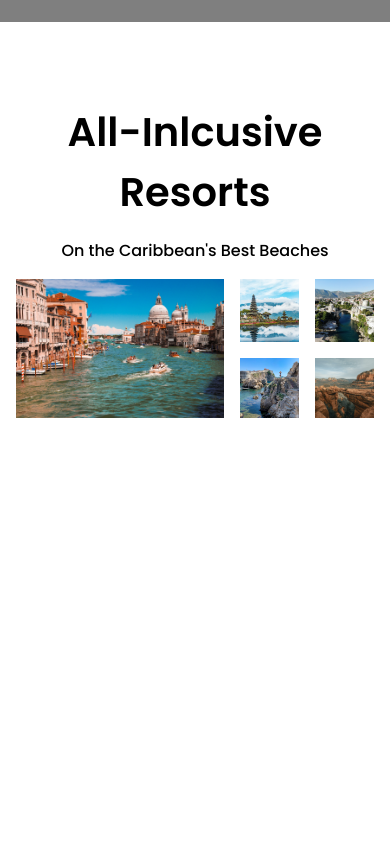
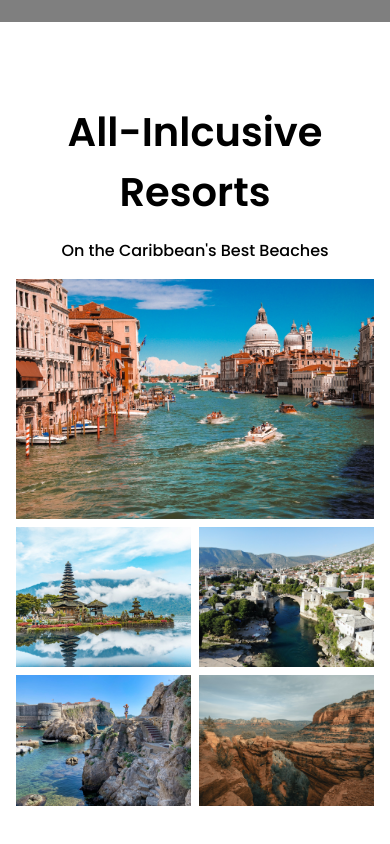
Before and after one commit to kennedybabu/Beaches, a React (Create React App) app: page / in a window 390 px wide. Shown: the part 822-1666 px from the top of the page. Before the commit the page ends 1320 px from the top, so only its background shows below. Built offline with nearby package versions, Linux system fonts and the light colour scheme; grey boxes are pictures that could not be loaded; a web font is replaced by a local one.

Commit message:
style: style the destination component

```diff
--- a/src/components/Destinations/Destinations.css
+++ b/src/components/Destinations/Destinations.css
@@ -44,4 +44,15 @@
 
 
 
-@media
+@media screen and (max-width: 940px) {
+    .img-container {
+        --num-cols: 2;
+        --row-height: 200px;
+        --gap: .5rem;
+    }
+
+
+    .span-3 {
+        grid-column: span 2;
+    }
+}
```
